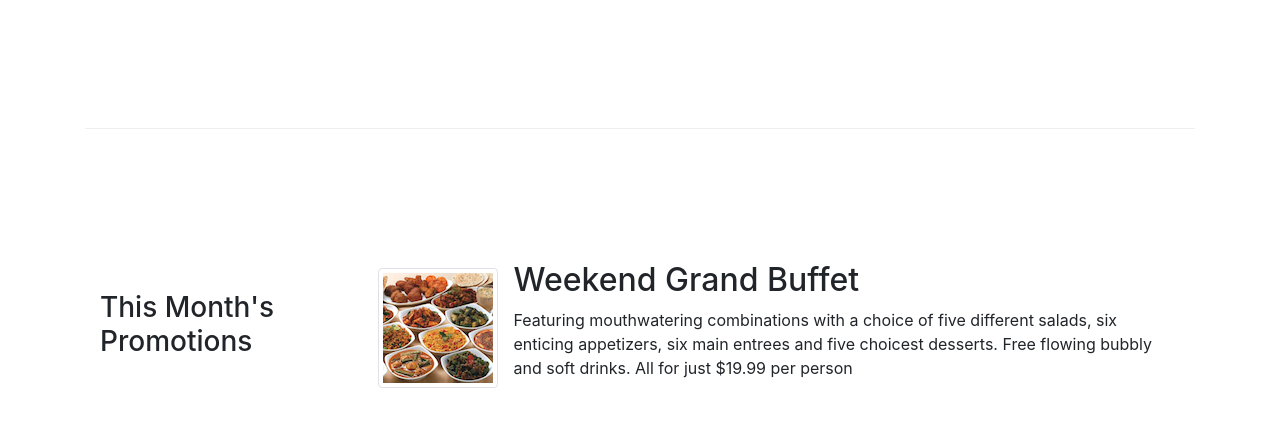
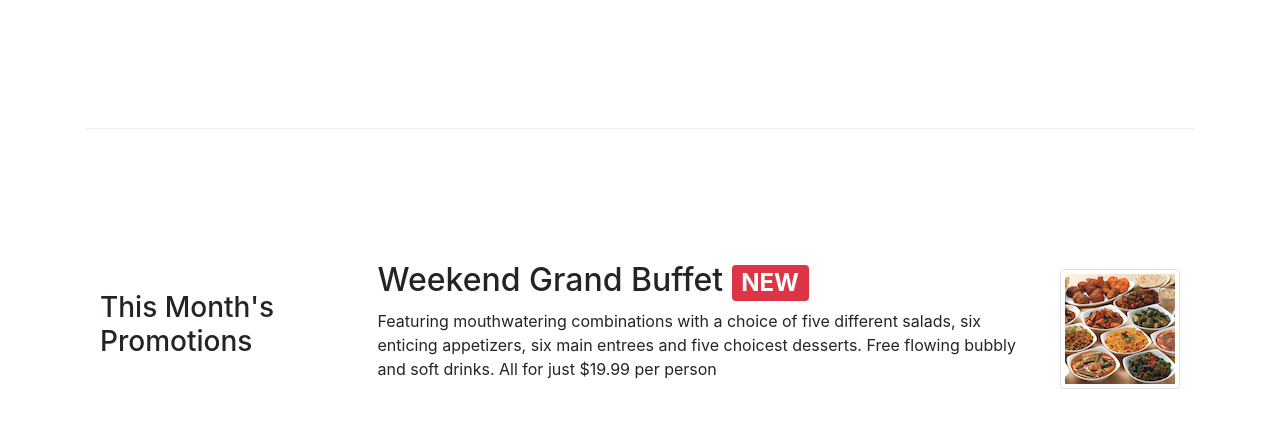
Before and after one commit to Katona/Bootstrap4, a website: page index.html in a window 1280 px wide. Shown: the part 605-1032 px from the top of the page. Drawn offline with nearby package versions, Linux system fonts and the light colour scheme.

Commit message:
Move image to the right

```diff
--- a/index.html
+++ b/index.html
@@ -69,9 +69,9 @@
             </div>
             <div class="col col-sm col-md">
                 <div class="media">
-                    <img class="d-flex mr-3 img-thumbnail align-self-center" src="img/buffet.png">
+                    <img class="d-flex ml-3 img-thumbnail align-self-center order-last" src="img/buffet.png">
                     <div class="media-body">
-                        <h2 class="mt-0">Weekend Grand Buffet</h2>
+                        <h2 class="mt-0">Weekend Grand Buffet <span class="badge badge-danger">NEW</span></h2>
                         <p class="d-none d-sm-block">Featuring mouthwatering combinations with a choice of five different salads, six enticing appetizers, six main entrees and five choicest desserts. Free flowing bubbly and soft drinks. All for just $19.99 per person </p>
                     </div>
                 </div>
```
